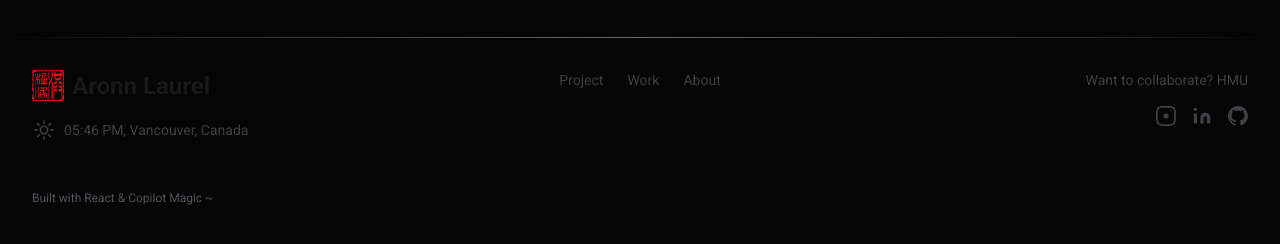
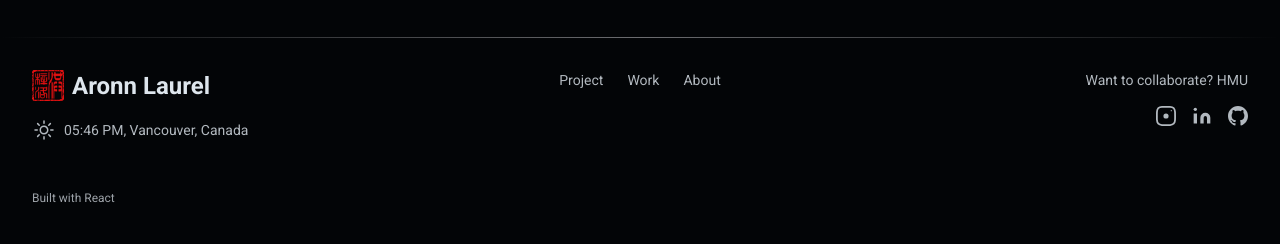
Before and after one commit to LaoAronn/laoaronn.github.io, a React (Vite) app: page / in a window 1280 px wide. Shown: the part 2041-2285 px from the top of the page. Built offline with nearby package versions, Linux system fonts and the light colour scheme.

Commit message:
Adjusted Footer Colour mode (light / dark)

```diff
--- a/src/pages/Footer.jsx
+++ b/src/pages/Footer.jsx
@@ -41,7 +41,7 @@ const Footer = () => {
   }, []);
 
   return (
-    <footer className="py-16 lg:py-20 text-zinc-900 transition-colors duration-300">
+    <footer className="py-16 lg:py-20 text-[var(--text)] transition-colors duration-300">
 
       {/* Divider */}
       <div className="w-full h-px bg-gradient-to-r from-zinc-300/0 via-zinc-300/50 to-zinc-300/0 dark:from-zinc-700/0 dark:via-zinc-700/50 dark:to-zinc-700/0 mb-8 transition-colors duration-300"></div>
@@ -64,7 +64,7 @@ const Footer = () => {
               <span className="text-2xl font-bold text-inherit transition-colors duration-300"> Aronn Laurel </span>
             </a>
 
-            <p className="text-sm text-[#3f3f46] flex items-center gap-2 transition-colors duration-300">
+            <p className="text-sm text-[var(--text)]/80 flex items-center gap-2 transition-colors duration-300">
               {isDaytime ? (
                 <svg xmlns="http://www.w3.org/2000/svg" fill="none" viewBox="0 0 24 24" strokeWidth="1.5" stroke="currentColor" className="size-6">
                   <path strokeLinecap="round" strokeLinejoin="round" d="M12 3v2.25m6.364.386-1.591 1.591M21 12h-2.25m-.386 6.364-1.591-1.591M12 18.75V21m-4.773-4.227-1.591 1.591M5.25 12H3m4.227-4.773L5.636 5.636M15.75 12a3.75 3.75 0 1 1-7.5 0 3.75 3.75 0 0 1 7.5 0Z" />
@@ -81,10 +81,10 @@ const Footer = () => {
 
           {/* Center Section */}
           <div className="flex flex-col items-start md:items-center gap-4">
-            <nav className="flex flex-col md:flex-row gap-6 text-sm text-[#3f3f46] transition-colors duration-300">
-              <Link to="/" className="hover:text-zinc-900 dark:hover:text-zinc-50 transition-colors">Project</Link>
-              <Link to="/works" className="hover:text-zinc-900 dark:hover:text-zinc-50 transition-colors">Work</Link>
-              <Link to="/about" className="hover:text-zinc-900 dark:hover:text-zinc-50 transition-colors">About</Link>
+            <nav className="flex flex-col md:flex-row gap-6 text-sm text-[var(--text)]/80 transition-colors duration-300">
+              <Link to="/" className="hover:text-[var(--text)] transition-colors">Project</Link>
+              <Link to="/works" className="hover:text-[var(--text)] transition-colors">Work</Link>
+              <Link to="/about" className="hover:text-[var(--text)] transition-colors">About</Link>
             </nav>
           </div>
 
@@ -92,13 +92,13 @@ const Footer = () => {
           <div className="flex flex-col items-start md:items-end gap-4">
             <div className="flex flex-col items-start md:items-end gap-2">
 
-              <p className="text-sm text-[#3f3f46] transition-colors duration-300">Want to collaborate? HMU</p>
+              <p className="text-sm text-[var(--text)]/80 transition-colors duration-300">Want to collaborate? HMU</p>
 
               {/* Socials */}
               <div className="flex gap-4 mt-2">
 
                 <a href="https://www.instagram.com/aronn1of1/" target="_blank" rel="noopener noreferrer"
-                  className="text-[#3f3f46] hover:text-[#18181b] dark:hover:text-zinc-50 transition-colors">
+                  className="text-[var(--text)]/80 hover:text-[var(--text)] transition-colors">
                   <svg className="w-5 h-5" fill="currentColor" viewBox="0 0 24 24">
                     <path d="M12 2.163c3.204 0 3.584.012 4.85.07 3.252.148 4.771 1.691 4.919 4.919.058 1.265.069 1.645.069 4.849 0 3.205-.012 3.584-.069 4.849-.149 3.225-1.664 4.771-4.919 4.919-1.266.058-1.644.07-4.85.07-3.204 0-3.584-.012-4.849-.07-3.26-.149-4.771-1.699-4.919-4.92-.058-1.265-.07-1.644-.07-4.849 0-3.204.013-3.583.07-4.849.149-3.227 1.664-4.771 4.919-4.919 1.266-.057 1.645-.069 4.849-.069zm0-2.163c-3.259 0-3.667.014-4.947.072-4.358.2-6.78 2.618-6.98 6.98-.059 1.281-.073 1.689-.073 4.948 0 3.259.014 3.668.072 4.948.2 4.358 2.618 6.78 6.98 6.98 1.281.058 1.689.072 4.948.072 3.259 0 3.668-.014 4.948-.072 4.354-.2 6.782-2.618 6.979-6.98.059-1.28.073-1.689.073-4.948 0-3.259-.014-3.667-.072-4.947-.196-4.354-2.617-6.78-6.979-6.98-1.281-.059-1.69-.073-4.949-.073z"/>
                     <circle cx="12" cy="12" r="3.095"/>
@@ -107,7 +107,7 @@ const Footer = () => {
                 </a>
 
                 <a href="https://linkedin.com/in/aronn-laurel-7861aa207/" target="_blank" rel="noopener noreferrer"
-                  className="text-[#3f3f46] hover:text-[#18181b] dark:hover:text-zinc-50 transition-colors">
+                  className="text-[var(--text)]/80 hover:text-[var(--text)] transition-colors">
                   <svg className="w-5 h-5" fill="currentColor" viewBox="0 0 24 24">
                     <path d="M16 8a6 6 0 016 6v7h-4v-7a2 2 0 00-2-2 2 2 0 00-2 2v7h-4v-7a6 6 0 016-6zM2 9h4v12H2z"/>
                     <circle cx="4" cy="4" r="2"/>
@@ -115,7 +115,7 @@ const Footer = () => {
                 </a>
 
                 <a href="https://github.com/LaoAronn" target="_blank" rel="noopener noreferrer"
-                  className="text-[#3f3f46] hover:text-[#18181b] dark:hover:text-zinc-50 transition-colors">
+                  className="text-[var(--text)]/80 hover:text-[var(--text)] transition-colors">
                   <svg className="w-5 h-5" fill="currentColor" viewBox="0 0 24 24">
                     <path d="M12 0c-6.626 0-12 5.373-12 12 0 5.302 3.438 9.8 8.207 11.387.599.111.793-.261.793-.577v-2.234c-3.338.726-4.033-1.416-4.033-1.416-.546-1.387-1.333-1.756-1.333-1.756-1.089-.745.083-.729.083-.729 1.205.084 1.839 1.237 1.839 1.237 1.07 1.834 2.807 1.304 3.492.997.107-.775.418-1.305.762-1.604-2.665-.305-5.467-1.334-5.467-5.931 0-1.311.469-2.381 1.236-3.221-.124-.303-.535-1.524.117-3.176 0 0 1.008-.322 3.301 1.23.957-.266 1.983-.399 3.003-.404 1.02.005 2.047.138 3.006.404 2.291-1.552 3.297-1.23 3.297-1.23.653 1.653.242 2.874.118 3.176.77.84 1.235 1.911 1.235 3.221 0 4.609-2.807 5.624-5.479 5.921.43.372.823 1.102.823 2.222v 3.293c0 .319.192.694.801.576 4.765-1.589 8.199-6.086 8.199-11.386 0-6.627-5.373-12-12-12z"/>
                   </svg>
@@ -132,8 +132,8 @@ const Footer = () => {
 
 
         {/* Bottom Footer */}
-        <div className="flex flex-col md:flex-row justify-between items-center text-xs text-[#52525b]  gap-4 transition-colors duration-300">
-          <p>Built with React & Copilot Magic ~</p>
+        <div className="flex flex-col md:flex-row justify-between items-center text-xs text-[var(--text)]/70 gap-4 transition-colors duration-300">
+          <p> Built with React </p>
         </div>
 
       </div>
```
